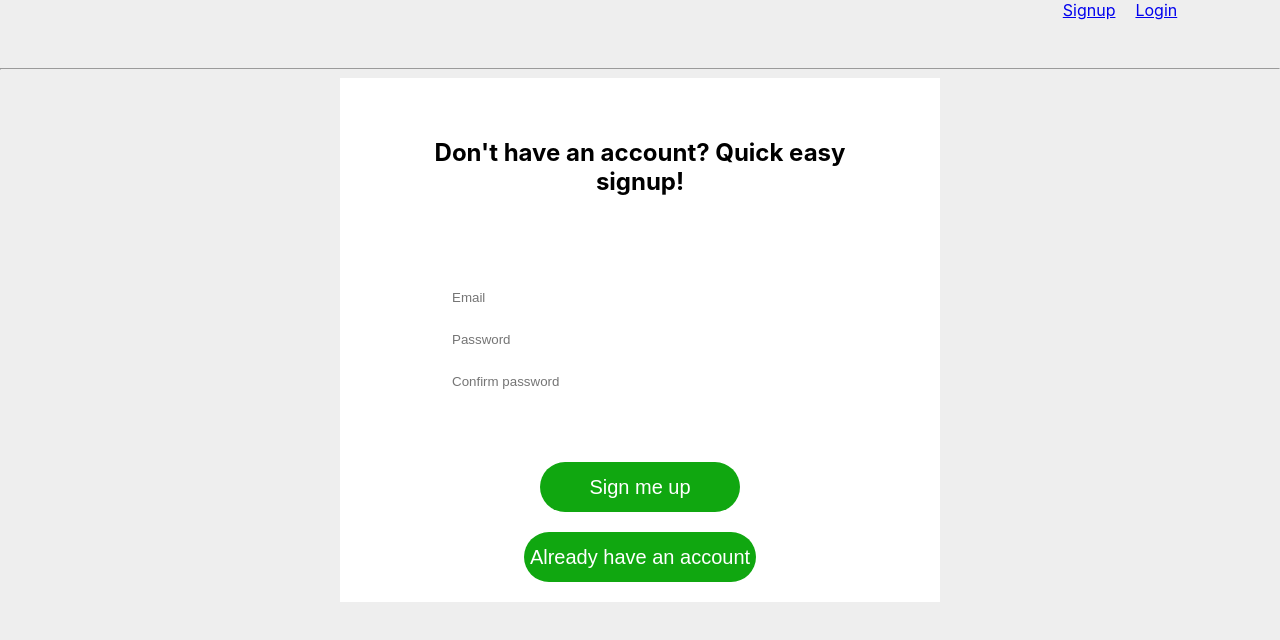
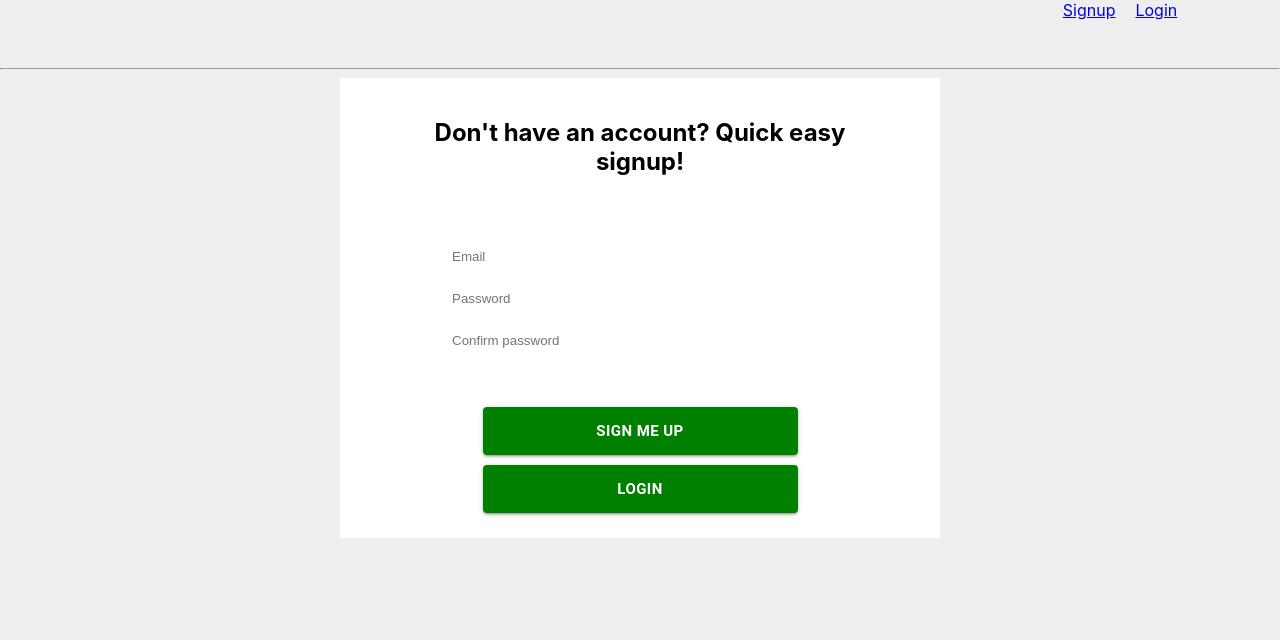
Before and after one commit to cheekong/ToDo, a React (Create React App) app: page / in a window 1280 px wide. Shown: the top 640 px of the page. Built offline with nearby package versions, Linux system fonts and the light colour scheme.

Commit message:
further work on Button component and changing buttons to extended button

```diff
--- a/src/App.css
+++ b/src/App.css
@@ -36,8 +36,7 @@ body {
 }
 
 h1 {
-  text-align: center;
-  margin: 40px 0;
+
 }
 
 form {
@@ -85,8 +84,6 @@ form .cta--forward{
 }
 
 input[type=button] {
-  font-size: 20px;
-  border-radius: 25px;
-  border: 0;
+
   text-indent: 0;
 }
--- a/src/components/Button/Button.css
+++ b/src/components/Button/Button.css
@@ -0,0 +1,29 @@
+.app-button {
+    width:75% !important;
+    padding-top:15px;
+    padding-bottom: 15px;
+    font-size: 15px;
+    background-color: #e0e0e0;
+    color: black;
+    border: 0;
+    border-radius: 4px;
+    box-shadow:
+        0px 1px 5px 0px rgba(0,0,0,0.2),
+        0px 2px 2px 0px rgba(0,0,0,0.14),
+        0px 3px 1px -2px rgba(0,0,0,0.12);
+    font-family: "Roboto", "Helvetica", "Arial", sans-serif;
+    font-weight: bold;
+    letter-spacing: 0.02857em;
+    text-transform: uppercase;
+}
+
+
+.app-button-primary {
+    background-color: green;
+    color: white;
+}
+
+.app-button-secondary {
+    background-color: red;
+    color: white;
+}
--- a/src/components/Button/Button.js
+++ b/src/components/Button/Button.js
@@ -3,13 +3,13 @@ import './Button.css';
 
 const Button = ( {className='', onClick=null, ...props} ) => {
 
-    let buttonClassName = [className];
+    let buttonClassName = ['app-button'];
     if(props.primary){
-        buttonClassName.push('primary')
+        buttonClassName.push('app-button-primary');
     }
 
     if(props.secondary){
-        buttonClassName.push('secondary')
+        buttonClassName.push('app-button-secondary');
     }
 
     return (
--- a/src/components/Note/NoteListItem/NoteListItem.css
+++ b/src/components/Note/NoteListItem/NoteListItem.css
@@ -18,9 +18,12 @@
 .note-list-item-actions {
     color: white;
     font-size: 20px;
+    margin-bottom: 20px;
+}
 
-
-    margin-bottom: 20px;
+.note-list-item-actions * {
+    margin-top: 5px;
+    margin-bottom: 5px;
 }
 
 .note-list-item-actions__button {
--- a/src/components/Note/NoteListItem/NoteListItem.js
+++ b/src/components/Note/NoteListItem/NoteListItem.js
@@ -1,4 +1,5 @@
 import React from 'react';
+import Button from '../../../components/Button/Button';
 import './NoteListItem.css';
 
 
@@ -13,10 +14,8 @@ const NoteListItem = ( {id, title, completedItemCount, pendingItemCount, handleV
                     <li>Tasks Pending: {pendingItemCount}</li>
                 </ul>
                 <section className='note-list-item-actions'>
-                    <i  className="far fa-edit note-list-item-actions__button note-list-item-actions__button--edit"
-                        onClick={() => handleView(id)}/>
-                    <i  className="far fa-trash-alt note-list-item-actions__button note-list-item-actions__button--delete"
-                        onClick={(event) => handleDelete(event, id)}/>
+                    <Button primary={true} value='view' onClick={() => handleView(id)}/>
+                    <Button secondary={true} value='delete' onClick={(e) => handleDelete(e, id)}/>
                 </section>
             </section>
         </div>
--- a/src/components/form/form.css
+++ b/src/components/form/form.css
@@ -23,5 +23,10 @@
 }
 
 .app-form-actions {
+    display: flex;
+    flex-direction: column;
+}
 
+.app-form-actions * {
+    margin: 5px auto;
 }
--- a/src/components/toolbar/ToolbarButton/ToolbarButton.js
+++ b/src/components/toolbar/ToolbarButton/ToolbarButton.js
@@ -1,8 +1,9 @@
 import React from 'react';
+import Button from '../../Button/Button';
 import './ToolbarButton.css';
 
 const ToolbarButton = ( {type, ...props} ) => (
-    <input type='button' {...props} />
+    <Button primary {...props} />
 )
 
 export default ToolbarButton;
--- a/src/containers/login/login.js
+++ b/src/containers/login/login.js
@@ -3,6 +3,7 @@ import { connect } from 'react-redux'
 
 import Form from '../../components/form/form';
 import Input from '../../components/input/Input';
+import Button from '../../components/Button/Button';
 import * as actionCreators from '../../store/actions/index';
 
 class Login extends Component {
@@ -31,7 +32,7 @@ class Login extends Component {
             <div id='login'>
                 <Form
                     title="Hi again!"
-                    buttons={(<input className='cta--forward'type='button' value="Signin" onClick={(event)=>this.handleSubmit(event)}/>)}
+                    buttons={(<Button primary={true} type='button' value="Login" onClick={(event)=>this.handleSubmit(event)}/>)}
                 >
                     <Input
                         type='Username'
--- a/src/containers/signup/signup.js
+++ b/src/containers/signup/signup.js
@@ -2,6 +2,7 @@ import React, { Component } from 'react';
 
 import Form from '../../components/form/form';
 import Input from '../../components/input/Input';
+import Button from '../../components/Button/Button';
 import * as api from '../../utilities/api';
 
 class Signup extends Component {
@@ -67,8 +68,8 @@ console.log('err',err);
 
     render(){
         const buttons = [
-            <input className='cta--forward' type='button' value="Sign me up" onClick={() => this.handleSubmit()}/>,
-            <input className='cta--forward' type='button' value="Already have an account" onClick={() => this.handleRedirect()}/>
+            <Button primary={true} type='button' value="Sign me up" onClick={() => this.handleSubmit()}/>,
+            <Button  primary={true} type='button' value="Login" onClick={() => this.handleRedirect()}/>
         ]
         return (
             <Form
--- a/src/containers/todo/todo.css
+++ b/src/containers/todo/todo.css
@@ -35,11 +35,13 @@
 }
 
 .todo-actions__submit {
-    background-color: green;height:100px;
+    background-color: green;
+    height:100px;
 }
 
 .todo-actions__cancel {
-    background-color: red;height:100px;
+    background-color: red;
+    height:100px;
 }
 
 .completedItems {
--- a/src/containers/todo/todo.js
+++ b/src/containers/todo/todo.js
@@ -165,21 +165,13 @@ class Todo extends Component {
         }
 
         return (
-            <Form title={title}
-                buttons={[<button className='todo-actions todo-actions__submit' onClick={(event) => this.handleSubmit(event)}>
-                <i className="fas fa-check todo-actions-icon" />
-            </button>,
-            <button className='todo-actions todo-actions__cancel' onClick={(event) => this.handleCancel(event)}>
-                <i className="fas fa-times todo-actions-icon" />
-            </button>,
-            <button className='todo-actions todo-actions__cancel' onClick={(event) => this.handleDelete(event, this.state.noteId, this.props.isLogin, this.props.userId)}>
-                <i  className="far fa-trash-alt"/>
-            </button>,
-            <Button primary={true} value='Save' onClick={this.handleSubmit}/>,
-            <Button secondary={true} value='Cancel' onClick={this.handleCancel}/>,
-            <Button secondary={true} value='Delete' onClick={this.handleDelete}/>
-
-        ]}
+            <Form
+                title={title}
+                buttons={[
+                    <Button primary={true} value='Save' onClick={this.handleSubmit}/>,
+                    <Button value='Cancel' onClick={this.handleCancel}/>,
+                    <Button secondary={true} value='Delete' onClick={this.handleDelete}/>
+                ]}
             >
                 <NoteContainer
                     data={this.state.note.items}
--- a/src/containers/todo/todoList/todoList.js
+++ b/src/containers/todo/todoList/todoList.js
@@ -29,48 +29,6 @@ class TodoList extends Component {
         this.setState({
             action: 'delete'
         });
-    }
-
-    buildNotes(){
-        let noteKeys = Object.keys(this.state.notes);
-        let notes = [];
-        for(let key of noteKeys){
-
-            let noteItem = this.state.notes[key];
-            let completeCount = 0;
-            if(noteItem.items.completed){
-                completeCount = noteItem.items.completed.length;
-            }
-
-            let pendingCount = 0;
-            if(noteItem.items.pending){
-                pendingCount = noteItem.items.pending.length;
-            }
-            notes.push(
-                <div className='note-items' key={key}>
-                    <h3>{this.state.notes[key].title}</h3>
-                    <section className=''>
-                        <ul>
-
-                            <li>Tasks Completed: {completeCount}</li>
-                            <li>Tasks Pending: {pendingCount}</li>
-                        </ul>
-                        <section className='todo-list-actions'>
-                            <i  className="far fa-edit todo-list-actions__button todo-list-actions__button--edit"
-                                onClick={() => this.handleViewNote(key)}/>
-                            <i  className="far fa-trash-alt todo-list-actions__button todo-list-actions__button--delete"
-                                onClick={(event) => this.handleDeleteNote(event, key, this.props.isLogin, this.props.userId)}/>
-                        </section>
-                    </section>
-                </div>
-            )
-        }
-
-        return (
-            <section id='notes-lists'>
-                {notes}
-            </section>
-        )
     }
 
     getNotes(userId){
@@ -111,7 +69,6 @@ class TodoList extends Component {
     render(){
         let content = <div><i class="fas fa-spinner fa-spin"/></div>;
         if(!this.state.loading && this.state.notes){
-            //content = this.buildNotes();
             content = <NoteList
                 data={this.state.notes}
                 handleView={this.handleViewNote.bind(this.props.isLogin)}
```
